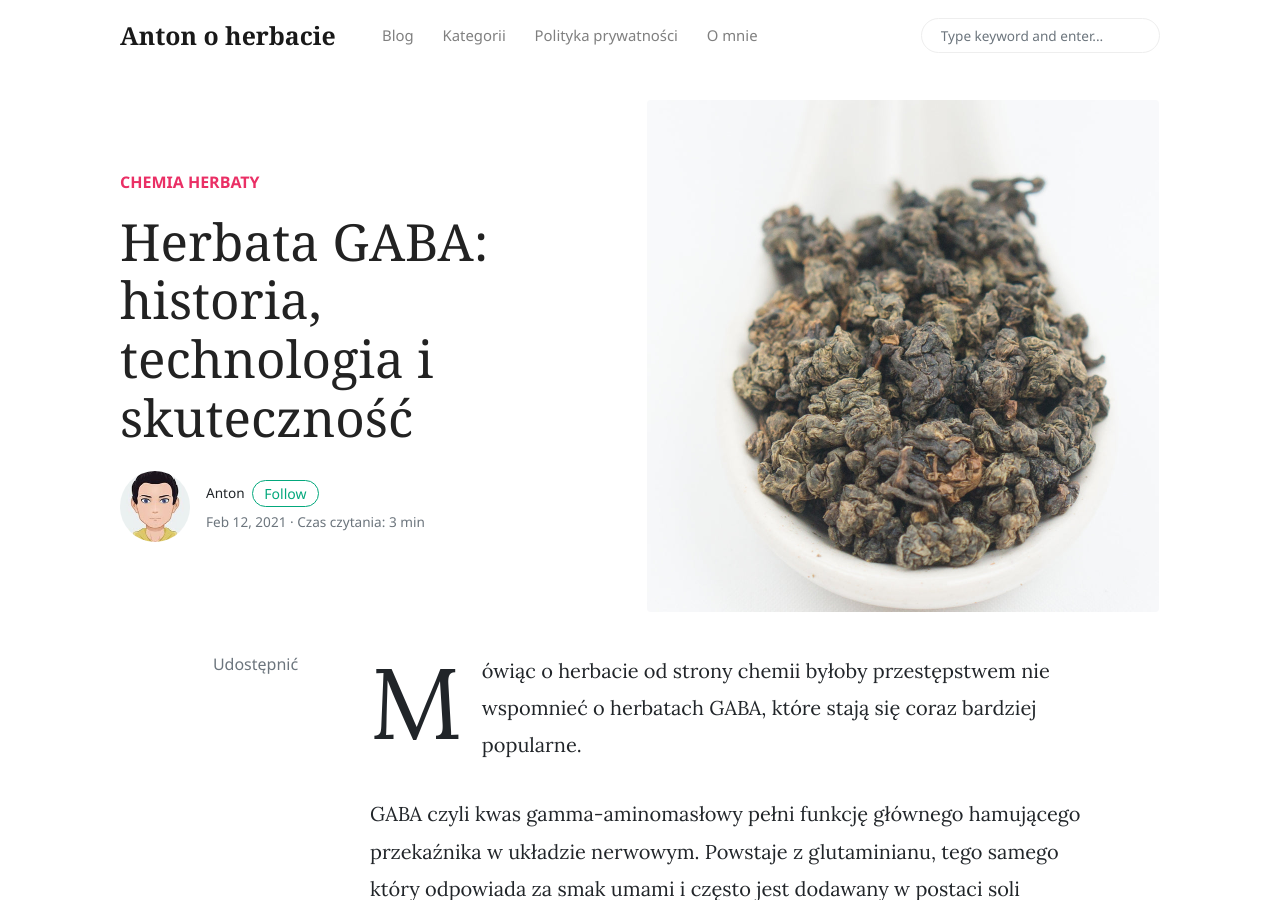
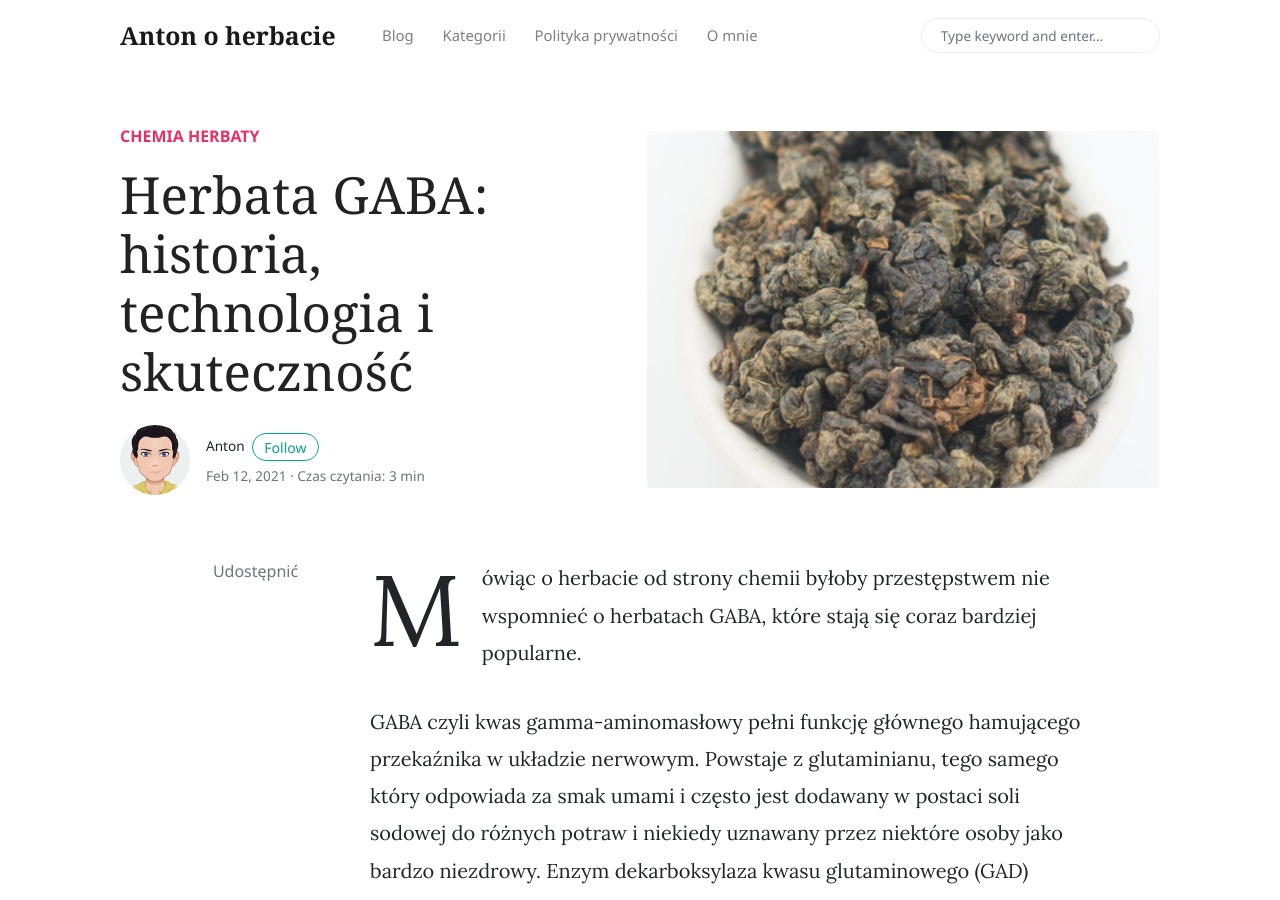
Before and after one commit to asiomchen/asiomchen.github.io, a Jekyll site: the page built from _posts/2021-02-12-gaba-historia-technologia-skutecznosc.md, in a window 1280 px wide and 900 px high. Built offline with Jekyll 4.4.1, drawn with Linux system fonts in a browser that asks for light colours; nearby versions of some CDN libraries; comment, search, counter and statistics services are not loaded.

Commit message:
Update 2021-02-12-gaba-historia-technologia-skutecznosc.md

```diff
--- a/_posts/2021-02-12-gaba-historia-technologia-skutecznosc.md
+++ b/_posts/2021-02-12-gaba-historia-technologia-skutecznosc.md
@@ -3,7 +3,7 @@ layout: post
 title:  "Herbata GABA: historia, technologia i skuteczność"
 author:
 categories: [Chemia herbaty]
-image: assets/images/gaba/gaba-0.jpg
+image: assets/images/gaba/gaba-0-alt.png
 tags: [featured]
 ---
 Mówiąc o herbacie od strony chemii byłoby przestępstwem nie wspomnieć o herbatach GABA, które stają się coraz bardziej popularne.
```
